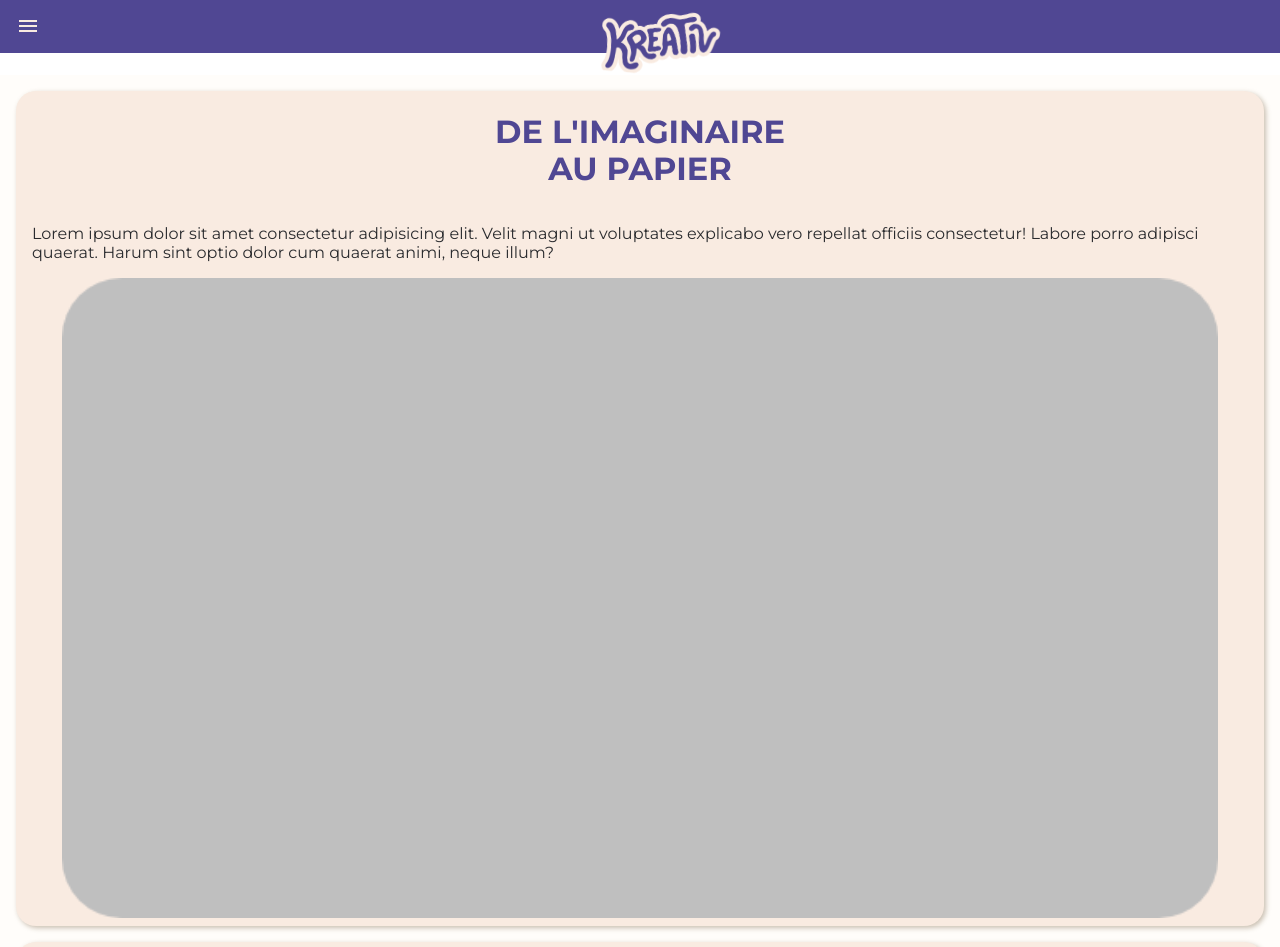
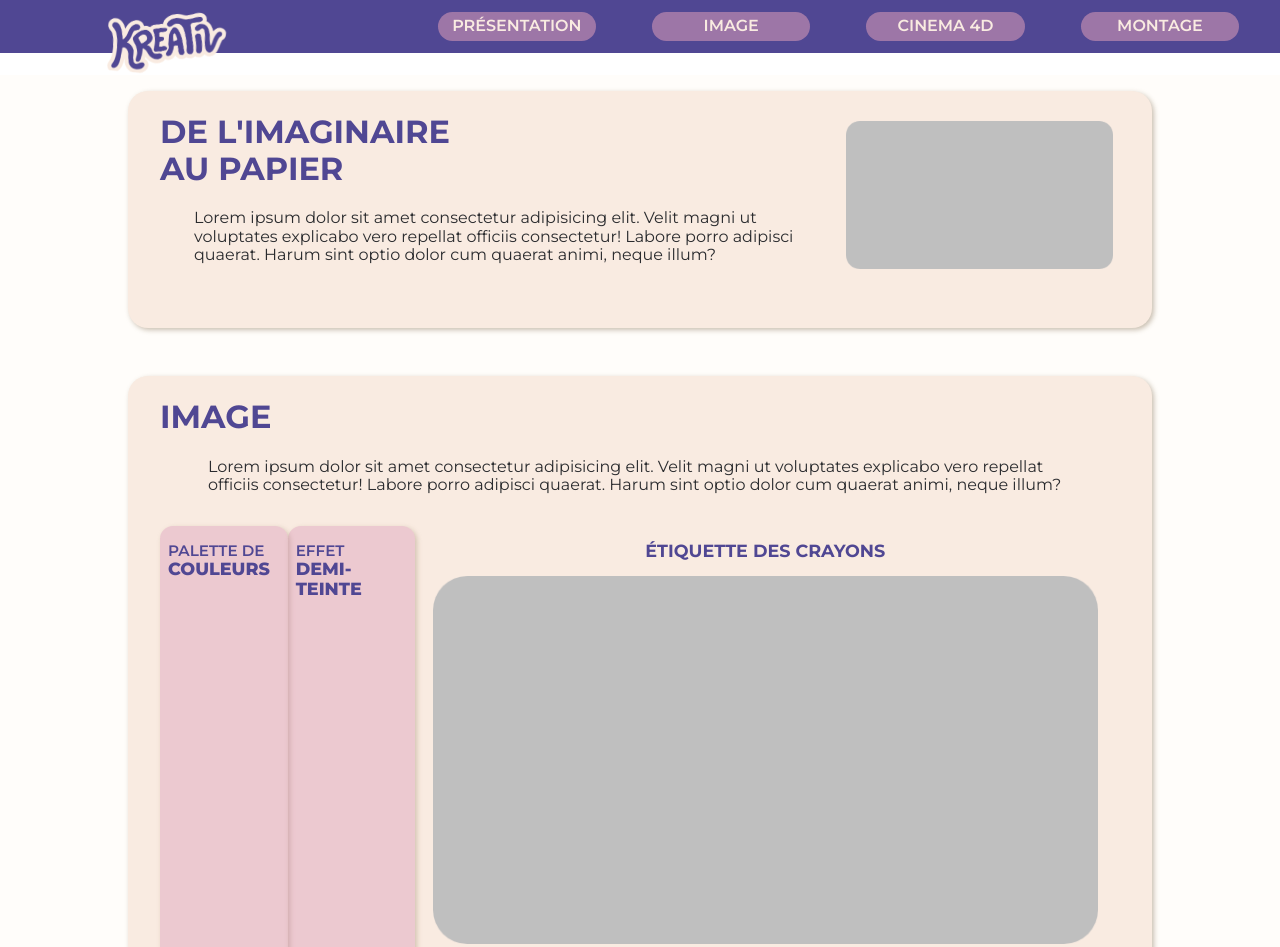
Before and after one commit to marieeve0916/KREATIV, a plain HTML site: page index.html in a window 1280 px wide. Shown: the top 947 px of the page. Drawn offline with nearby package versions, Linux system fonts and the light colour scheme.

Commit message:
Avancement styles tablette et ordinateur

```diff
--- a/index.html
+++ b/index.html
@@ -41,12 +41,14 @@
     <main>
         <!-- Section Présentation -->
         <section id="presentation" class="section-presentation">
+            <div>
                 <h1>De l'imaginaire <br> au papier</h1>
                 <p>
                     Lorem ipsum dolor sit amet consectetur adipisicing elit. Velit magni ut voluptates explicabo
                     vero repellat officiis consectetur! Labore porro adipisci quaerat. Harum sint optio dolor cum
                     quaerat animi, neque illum?
                 </p>
+            </div>
             <div class="centrer-contenu">
                 <!-- <video width="" height="" controls>
                     <source src="">
@@ -57,12 +59,14 @@
 
         <!-- Section Image -->
         <section id="image" class="section-image">
+            <div>
                 <h1>Image</h1>
                 <p>
                     Lorem ipsum dolor sit amet consectetur adipisicing elit. Velit magni ut voluptates explicabo
                     vero repellat officiis consectetur! Labore porro adipisci quaerat. Harum sint optio dolor cum
                     quaerat animi, neque illum?
                 </p>
+            </div>
             <div class="identité-graphique-elements">
                 <div>
                     <h3>Palette de <div class="mot-h3-gras">couleurs</div></h3>
@@ -73,6 +77,7 @@
                     <!-- <img src="" alt=""> -->
                 </div>
             </div>
+            <div>
                 <div>
                     <h2>Étiquette des crayons</h2>
                     <div class="centrer-contenu">
@@ -85,6 +90,7 @@
                         <img class="placeholder-etiquette-boite" src="images/PlaceholderRectangle.png" alt="">
                     </div>
                 </div>
+            </div>
         </section>
 
         <!-- Section Cinema 4D -->
@@ -95,7 +101,7 @@
                 vero repellat officiis consectetur! Labore porro adipisci quaerat. Harum sint optio dolor cum
                 quaerat animi, neque illum?
             </p>
-            <div>
+            <div class="contenu-c4d">
                 <div class="c4d-modelisation">
                     <h2>Modélisation</h2>
                     <div class="c4d-sous-section-img">
@@ -154,12 +160,14 @@
 
         <!-- Section Montage -->
         <section id="montage" class="section-montage">
+            <div>
                 <h1>Montage</h1>
                 <p>
                     Lorem ipsum dolor sit amet consectetur adipisicing elit. Velit magni ut voluptates explicabo
                     vero repellat officiis consectetur! Labore porro adipisci quaerat. Harum sint optio dolor cum
                     quaerat animi, neque illum?
                 </p>
+            </div>
             <div class="centrer-contenu">
                 <img class="placeholder-video" src="images/PlaceholderRectangle.png" alt="">
             </div>
--- a/style.css
+++ b/style.css
@@ -111,6 +111,7 @@ main {
   display: block;
 }
 
+/****** SECTIONS DU SITE ******/
 /* Styles de chaque section du site */
 section {
     background-color: var(--beige);
@@ -246,3 +247,111 @@ footer > div > h6 {
     text-align: center;
     font-weight: 400;
 }
+
+/***************** REQUÊTES MÉDIAS ******************/
+/************ VERSION TABLETTE ************/
+@media screen and (min-width:576px) {
+   section {
+        margin-left: 4rem;
+        margin-right: 4rem;
+        margin-bottom: 5rem;
+        padding-left: 2rem;
+        padding-right: 2rem;
+        padding-bottom: 2rem;
+    }
+
+    section > div > p {
+        width: 90%;
+        margin: auto;
+        margin-bottom: 2rem;
+    }
+
+    footer {
+        height: 30rem;
+        padding-left: 4rem;
+        padding-right: 4rem;
+    }
+
+    footer > p {
+        margin: 0rem;
+    }
+}
+/************ VERSION ORDINATEUR ************/
+@media (min-width:992px) {
+    /****** MENU ******/
+    .logo-kreativ {
+        position: relative;
+        left: -37vw;
+    }
+
+    .menu-site {
+        width: 67%;
+        height: 2.6rem;
+        background-color: transparent;
+        transform: translateX(0%);
+        transition: none;
+    }
+
+    .menu-site > div {
+        height: 2.6rem;
+        display: flex;
+        flex-direction: row;
+        justify-content: space-around;
+        align-items: center;
+        margin-top: 0rem;
+        margin-left: 0rem;
+        position: relative;
+        right: -32vw;
+    }
+
+    .menu-site > div > a {
+        width: 8.9rem;
+        padding: 0.35rem;
+        padding-left: 0.5rem;
+        padding-right: 0.5rem;
+        border-radius: 15px;
+        font-size: 1rem;
+    }
+
+    .bouton-burger {
+        display: none;
+    }
+
+    h1 {
+        text-align: left;
+        margin-left: 2rem;
+    }
+
+    .centrer-contenu{
+        justify-content: center;
+    }
+
+    section {
+        width: 75%;
+        margin: 0 auto;
+        margin-top: 1rem;
+        margin-bottom: 3rem;
+        display: flex;
+        flex-direction: row;
+    }
+
+    .section-image {
+        flex-direction: row;
+        flex-wrap: wrap;
+    }
+
+    .section-c4d {
+        flex-direction: column;
+    }
+
+    .contenu-c4d {
+        display: flex;
+        align-items: center;
+        justify-content: space-between;
+        flex-wrap: wrap;
+    }
+
+    .contenu-c4d > div {
+        width: 46%;
+    }
+}
```
Lines whose indentation alone changed are shown as unchanged.
